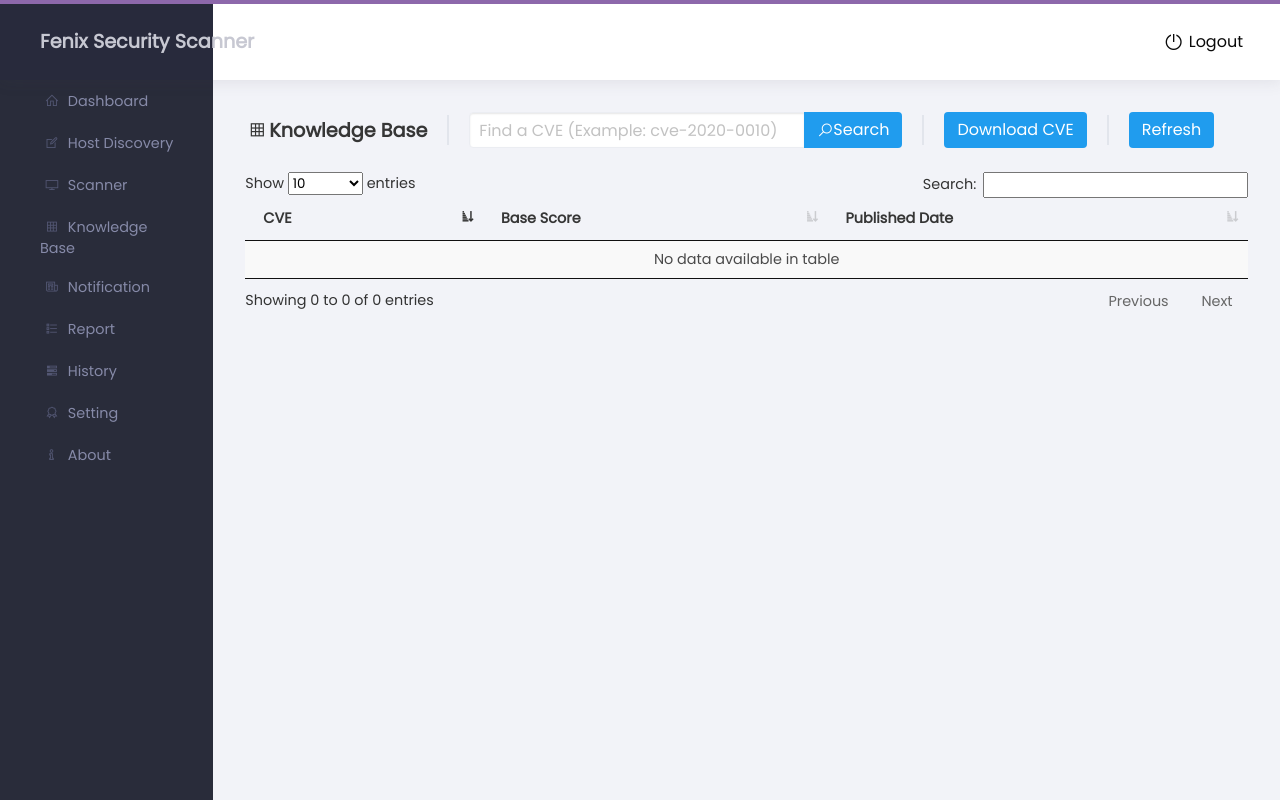
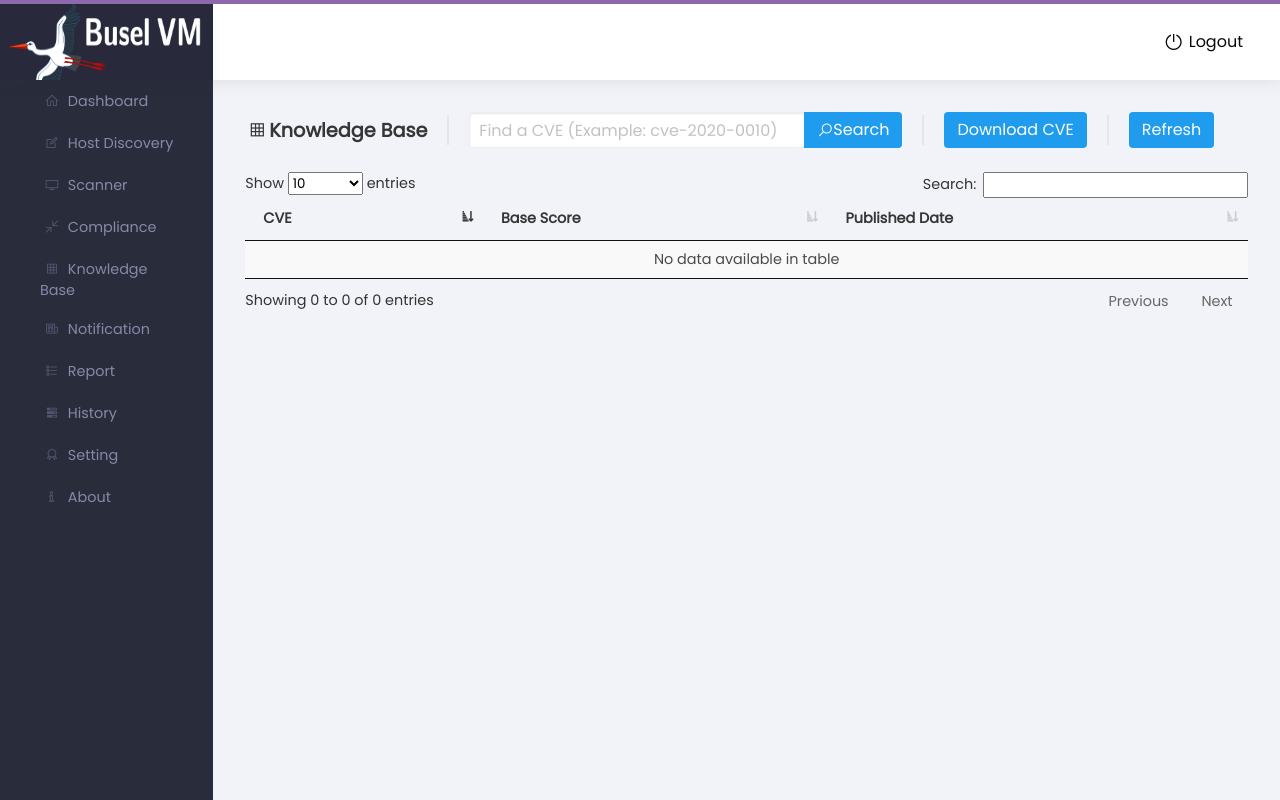
Before and after one commit to crocup/Fenix-VM, a Flask app: page /cve in a window 1280 px wide. Run offline with Flask 2, Linux system fonts and the light colour scheme; the visitor is signed in with stand-in values (Sample User, id 1); data that the repository does not hold is empty; some libraries are stand-ins or nearby versions.

Commit message:
feat: Добавлена страница Compliance fix: Ребрендинг

```diff
--- a/app/main.py
+++ b/app/main.py
@@ -415,3 +415,12 @@ def open_pdf(path):
         return send_from_directory(basedir + '/report/', filename=path, mimetype='application/pdf')
     except FileNotFoundError:
         abort(404)
+
+
+@main.route('/compliance', methods=['GET'])
+@login_required
+def compliance_66():
+    """
+
+    """
+    return render_template('compliance.html')
--- a/app/templates/base.html
+++ b/app/templates/base.html
@@ -5,7 +5,7 @@
         <meta charset="utf-8">
         <meta http-equiv="X-UA-Compatible" content="IE=edge">
         <meta name="viewport" content="width=device-width, initial-scale=1">
-        <title>Fenix Security Scanner </title>
+        <title>Busel VM </title>
         <link rel="stylesheet" href="../static/css/app.css">
         <link href="https://fonts.googleapis.com/icon?family=Poppins" rel="stylesheet">
         <link rel="stylesheet" href="https://maxcdn.icons8.com/fonts/line-awesome/1.1/css/line-awesome-font-awesome.min.css">
@@ -26,9 +26,29 @@
     </head>
     <body>
 <!--    {% if current_user.is_authenticated %}-->
+{#    <nav class="navbar" role="navigation" aria-label="main navigation">#}
+{#  <div class="navbar-brand">#}
+{#    <a class="navbar-item" href="https://bulma.io">#}
+{#      <img src="https://bulma.io/images/bulma-logo.png" alt="Bulma: Free, open source, and modern CSS framework based on Flexbox" width="112" height="28">#}
+{#    </a>#}
+{##}
+{#    <a role="button" class="navbar-burger" aria-label="menu" aria-expanded="false">#}
+{#      <span aria-hidden="true"></span>#}
+{#      <span aria-hidden="true"></span>#}
+{#      <span aria-hidden="true"></span>#}
+{#    </a>#}
+{#  </div>#}
+{#</nav>#}
         <nav class="navbar columns is-fixed-top" role="navigation" aria-label="main navigation" id="app-header">
+
+{#        <nav class="navbar" role="navigation" aria-label="main navigation">#}
+{#  <div class="navbar-brand column is-5">#}
+{#    <img src="static/images/Untitled.png" alt="Busel VM" >#}
+{#  </div>#}
+{#</nav>#}
+
     <div class="navbar-brand column is-2 is-paddingless">
-        <a class="navbar-item" href="{{ url_for('main.dashboard') }}">Fenix Security Scanner</a>
+        <img src="static/images/Untitled.png" alt="Busel VM" >
     </div>
 
     <div id="navMenu" class="navbar-menu column is-hidden-touch">
@@ -55,6 +75,7 @@
                 <a class="" href="{{ url_for('main.dashboard') }}"><span class="icon"><i class="fa fa-home"></i></span> Dashboard</a>
                 <a class="" href="{{ url_for('main.inventory') }}"><span class="icon"><i class="fa fa-edit"></i></span> Host Discovery</a>
                 <a class="" href="{{ url_for('main.scanner') }}"><span class="icon"><i class="fa fa-desktop"></i></span> Scanner</a>
+                <a class="" href="{{ url_for('main.compliance_66') }}"><span class="icon"><i class="fa fa-compress"></i></span> Compliance</a>
 <!--                <a class="" href="{{ url_for('main.main_scheduller') }}"><span class="icon"><i class="fa fa-times-circle"></i></span> Scheduler</a>-->
                 <a class="" href="{{ url_for('main.cve') }}"><span class="icon"><i class="fa fa-table"></i></span> Knowledge Base</a>
                  <a class="" href="{{ url_for('main.notification') }}"><span class="icon"><i class="fa fa-newspaper-o"></i></span> Notification</a>
```
Also changed, not shown: app/templates/compliance.html (added, +15 -0 lines), app/static/images/1.png (deleted), app/static/images/Untitled.png (added), img.png.
